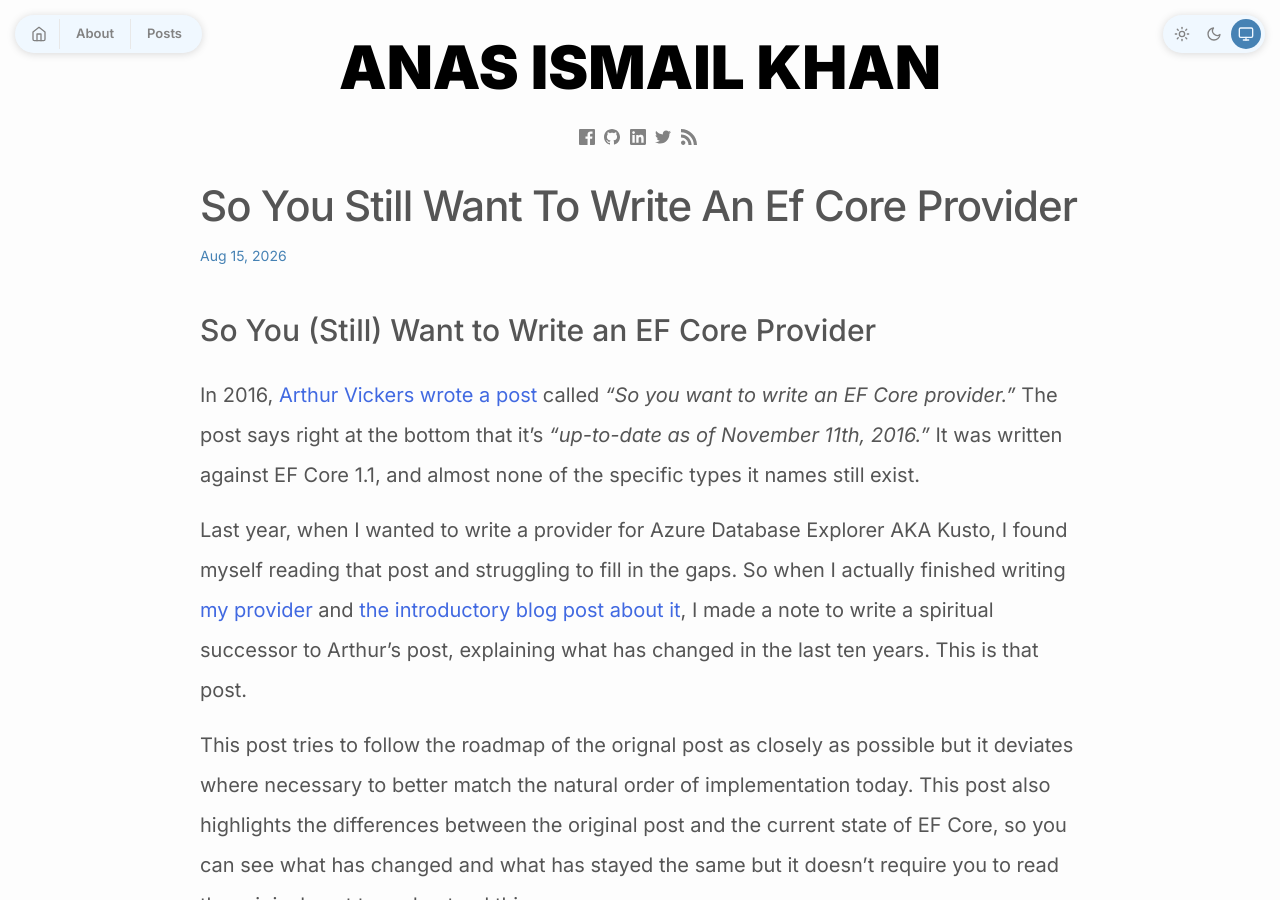
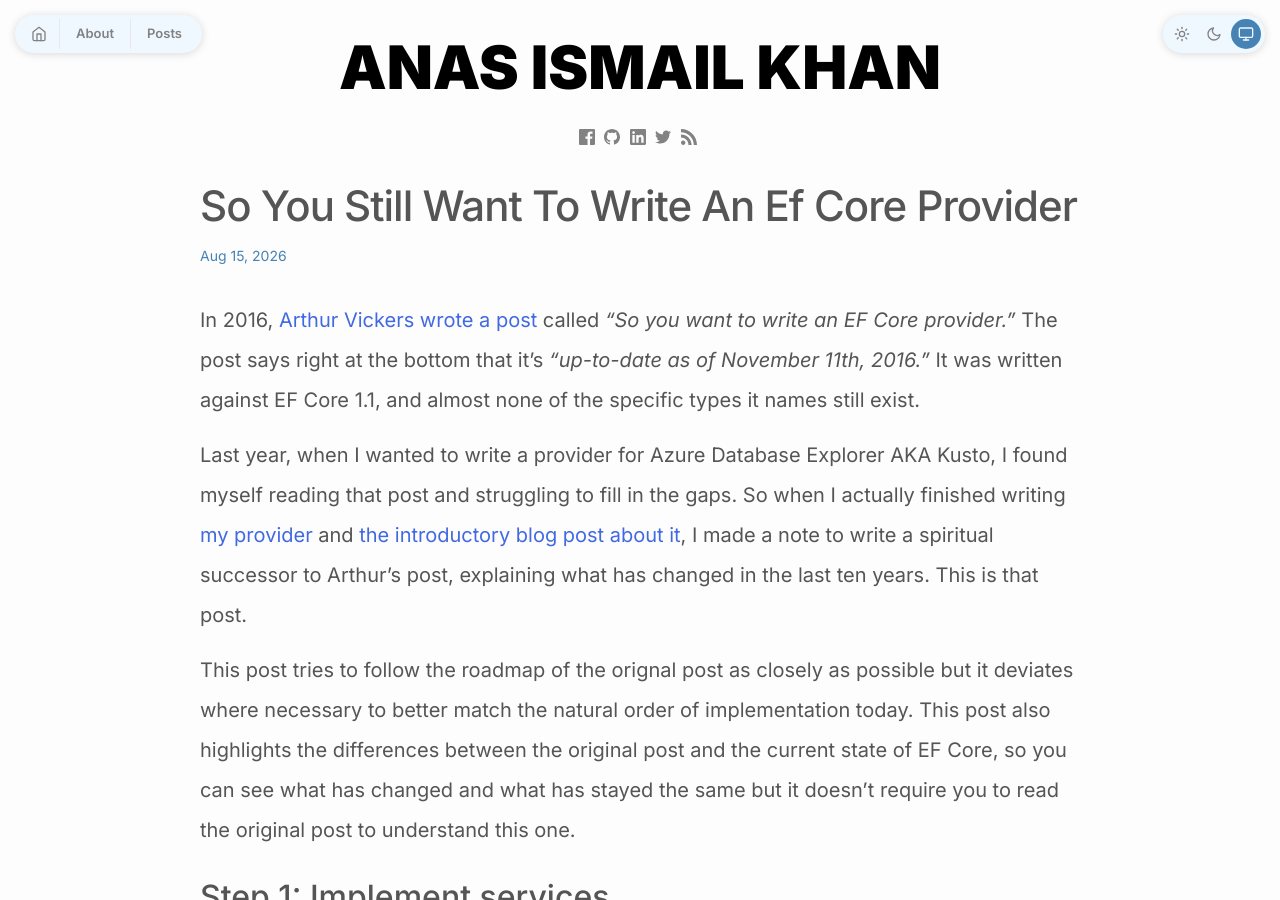
Before and after one commit to anasik/anasik.github.io, a Jekyll site: the page built from _posts/2026-08-15-so-you-still-want-to-write-an-ef-core-provider.md, in a window 1280 px wide and 900 px high. Built offline with Jekyll 4.4.1, drawn with Linux system fonts in a browser that asks for light colours; some web fonts are replaced; our own code applies the rules of GitHub Pages for plain Markdown files.

Commit message:
remove double title

```diff
--- a/_posts/2026-08-15-so-you-still-want-to-write-an-ef-core-provider.md
+++ b/_posts/2026-08-15-so-you-still-want-to-write-an-ef-core-provider.md
@@ -1,5 +1,3 @@
-# So You (Still) Want to Write an EF Core Provider
-
 In 2016, [Arthur Vickers wrote a post](https://blog.oneunicorn.com/2016/11/11/so-you-want-to-write-an-ef-core-provider/)
 called *"So you want to write an EF Core provider."* The post says right at the bottom that it's *"up-to-date as of
 November 11th, 2016."* It was written against EF Core 1.1, and almost none of the specific types it names still exist.
```
